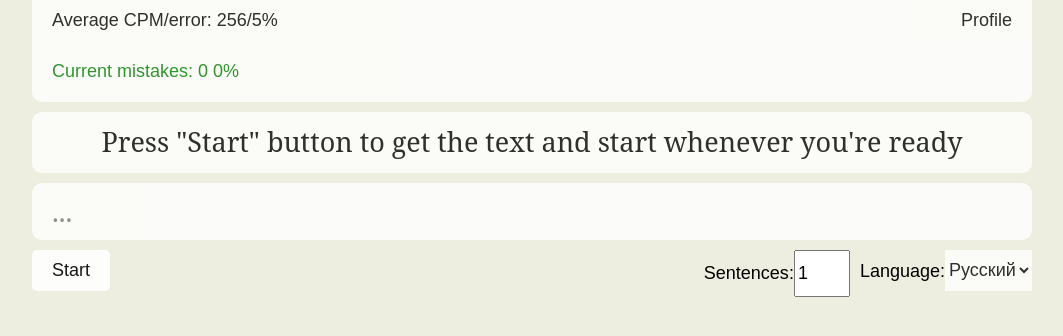
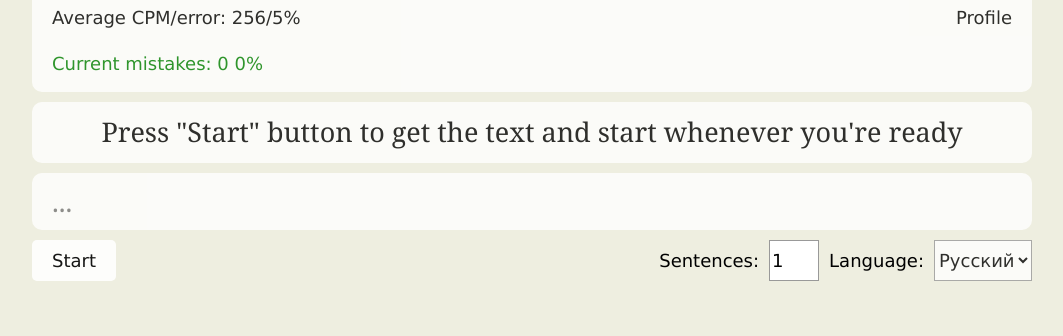
Before and after one commit to seri0zha/Typing-trainer, a React (Create React App) app: page / in a window 1280 px wide. Shown: the top 336 px of the page, without its empty margins (108-1171 px from the left). Built offline with nearby package versions, Linux system fonts and the light colour scheme.

Commit message:
style, feat: Change fonts, handle end of typing

```diff
--- a/src/components/Trainer/Controls/OptionWrapper.tsx
+++ b/src/components/Trainer/Controls/OptionWrapper.tsx
@@ -5,7 +5,6 @@ interface OptionWrapperProps {
 }
 
 const Wrapper = styled.div`
-  margin-left: 10px;
   height: 100%;
 `;
 
--- a/src/components/Trainer/Controls/index.tsx
+++ b/src/components/Trainer/Controls/index.tsx
@@ -33,6 +33,9 @@ const SelectLanguage = styled.select`
   opacity: 0.8;
   font-size: 1em;
   border: 0;
+  box-sizing: border-box;
+  border: 1px solid #999;
+  margin-left: 10px;
   &option {
     background-color: white;
   }
@@ -43,6 +46,9 @@ const SelectCount = styled.input`
   height: 100%;
   font-size: 1em;
   max-width: 50px;
+  box-sizing: border-box;
+  border: 1px solid #999;
+  margin: 0 10px;
 `;
 
 const Options = styled.div`
@@ -50,7 +56,6 @@ const Options = styled.div`
   align-items: center;
   color: black;
   grid-direction: row;
-  margin-left: 10px;
 `;
 
 const Controls: React.FC<ControlsProps> = (props) => {
--- /dev/null
+++ b/src/components/Trainer/TextDisplay/Results.tsx
@@ -0,0 +1,23 @@
+import styled from "styled-components";
+
+const ResultsWrapper = styled.div`
+  font-family: Verdana;
+`;
+
+const Results = () => {
+  return (
+    <ResultsWrapper>
+      <div>
+        Mistakes
+      </div>
+      <div>
+        Mistake percentage
+      </div>
+      <div>
+        CPM
+      </div>
+    </ResultsWrapper>
+  )
+}
+
+export default Results;
--- a/src/components/Trainer/TextDisplay/index.tsx
+++ b/src/components/Trainer/TextDisplay/index.tsx
@@ -1,4 +1,5 @@
 import styled from "styled-components";
+import Results from "./Results";
 
 const TextWrapper = styled.div`
   font-size: 1.5em;
@@ -9,8 +10,10 @@ const TextWrapper = styled.div`
   padding: 10px 20px;
   border-radius: 10px;
   line-height: 1.5em;
-  font-family: "Noto Serif";
   user-select: none;
+  & > * {
+    font-family: "Noto Serif";
+  }
 `;
 
 const PassedText = styled.span`
@@ -30,6 +33,7 @@ interface TextDisplayProps {
   text: string,
   color: string,
   symbolToHighlight: number,
+  textFinished: boolean,
 }
 
 const TextDisplay: React.FC<TextDisplayProps> = (props) => {
@@ -41,7 +45,8 @@ const TextDisplay: React.FC<TextDisplayProps> = (props) => {
 
   return (
     <TextWrapper>
-      {props.text.length > 0
+      {props.textFinished ? <Results/>
+        : props.text.length > 0
         ? splittedText
         : (
           <StartBanner>
--- a/src/components/Trainer/TextInput/index.tsx
+++ b/src/components/Trainer/TextInput/index.tsx
@@ -6,6 +6,7 @@ import { setCurrentInputText, setCurrentPosition } from "../../../store/actions/
 
 interface TextInputProps {
   // useState action to set string color
+  setTextFinished: React.Dispatch<React.SetStateAction<boolean>>,
   setCurrentSymbolColor: React.Dispatch<React.SetStateAction<string>>
 }
 
@@ -30,20 +31,32 @@ const TextInput: React.FC<TextInputProps> = (props) => {
   const onInputChange = (e: React.ChangeEvent<HTMLInputElement>) => {
     const value = e.currentTarget.value[e.currentTarget.value.length - 1];
     if (trainer.text !== '') {
+
+      // handle for the last char in input
+      if (trainer.currentPosition === trainer.text.length - 1) {
+        props.setTextFinished(true);
+        dispatch(setCurrentInputText(''));
+      } else {
+
+        // if value of current input char is equal to current char in text
         if (value === trainer.text[trainer.currentPosition]) {
           setOnMistake(false);
           props.setCurrentSymbolColor("green");
           dispatch(setCurrentInputText(trainer.currentInputText + value));
           dispatch(setCurrentPosition(trainer.currentPosition+1));
+
+          // clear input after every word
           if (value === ' ') {
             dispatch(setCurrentInputText(''));
           }
         } else {
+          // mistakes handle
           if (!onMistake) {
             dispatch(setCurrentMistakes(currentMistakes + 1));
           }
           setOnMistake(true);
           props.setCurrentSymbolColor("red");
+        }
       }
     }
   }
--- a/src/components/Trainer/index.tsx
+++ b/src/components/Trainer/index.tsx
@@ -24,11 +24,13 @@ const Trainer: React.FC<TrainerProps> = (props) => {
   const [sentencesCount, language] = useAppSelector(
     state => [state.trainer.sentences, state.trainer.language]
   );
+  const [textFinished, setTextFinished] = useState<boolean>(false);
+  const [currentSymbolColor, setCurrentSymbolColor] = useState('green');
   const dispatch = useAppDispatch();
-  const [currentSymbolColor, setCurrentSymbolColor] = useState('green');
   const onStartButtonClick = async () => {
     const text = await fetchText(sentencesCount, language);
 
+    setTextFinished(false);
     dispatch(setText(text));
     dispatch(setCurrentPosition(0));
     dispatch(setCurrentInputText(''));
@@ -40,8 +42,10 @@ const Trainer: React.FC<TrainerProps> = (props) => {
       <TextDisplay
         text={props.text}
         symbolToHighlight={props.symbolToHighlight}
-        color={currentSymbolColor}/>
+        color={currentSymbolColor}
+        textFinished={textFinished}/>
       <TextInput
+        setTextFinished={setTextFinished}
         setCurrentSymbolColor={setCurrentSymbolColor}/>
       <Controls
         sentencesCount={sentencesCount}
--- a/src/fonts/fonts.ts
+++ b/src/fonts/fonts.ts
@@ -5,8 +5,8 @@ import NotoSerifRegular from "./NotoSerifRegular.woff2";
 const GlobalFonts = createGlobalStyle`
   @font-face {
     font-family: "Noto Serif";
-    url(${NotoSerifRegular}) format('woff2');
+    src: url(${NotoSerifRegular}) format('woff2');
   }
-  `;
+`;
 
 export default GlobalFonts;
--- a/src/index.css
+++ b/src/index.css
@@ -2,4 +2,9 @@ body {
   margin: 0;
   padding: 0;
   background-color: #eeeee0;
+  line-height: 1em;
 }
+
+* {
+  font-family: Verdana;
+}
--- a/src/index.tsx
+++ b/src/index.tsx
@@ -9,9 +9,9 @@ import GlobalFonts from './fonts/fonts';
 ReactDOM.render(
   <React.StrictMode>
     <GlobalFonts/>
-    <Provider store={store}>
-      <App />
-    </Provider>
+      <Provider store={store}>
+        <App />
+      </Provider>
   </React.StrictMode>,
   document.getElementById('root')
 );
--- a/src/react-app-env.d.ts
+++ b/src/react-app-env.d.ts
@@ -1,2 +1,3 @@
 /// <reference types="react-scripts" />
 declare module "*.woff2";
+declare module "*.ttf";
```
Lines whose indentation alone changed are shown as unchanged.
